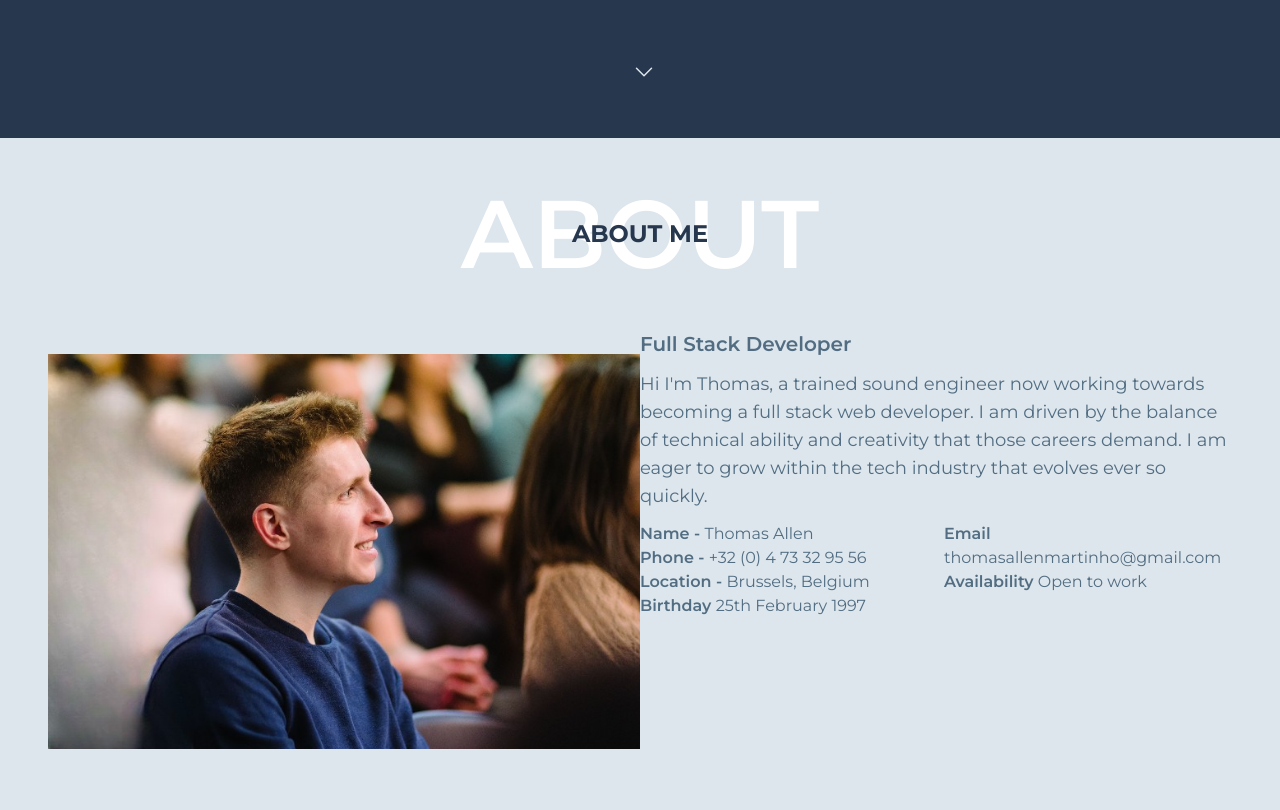
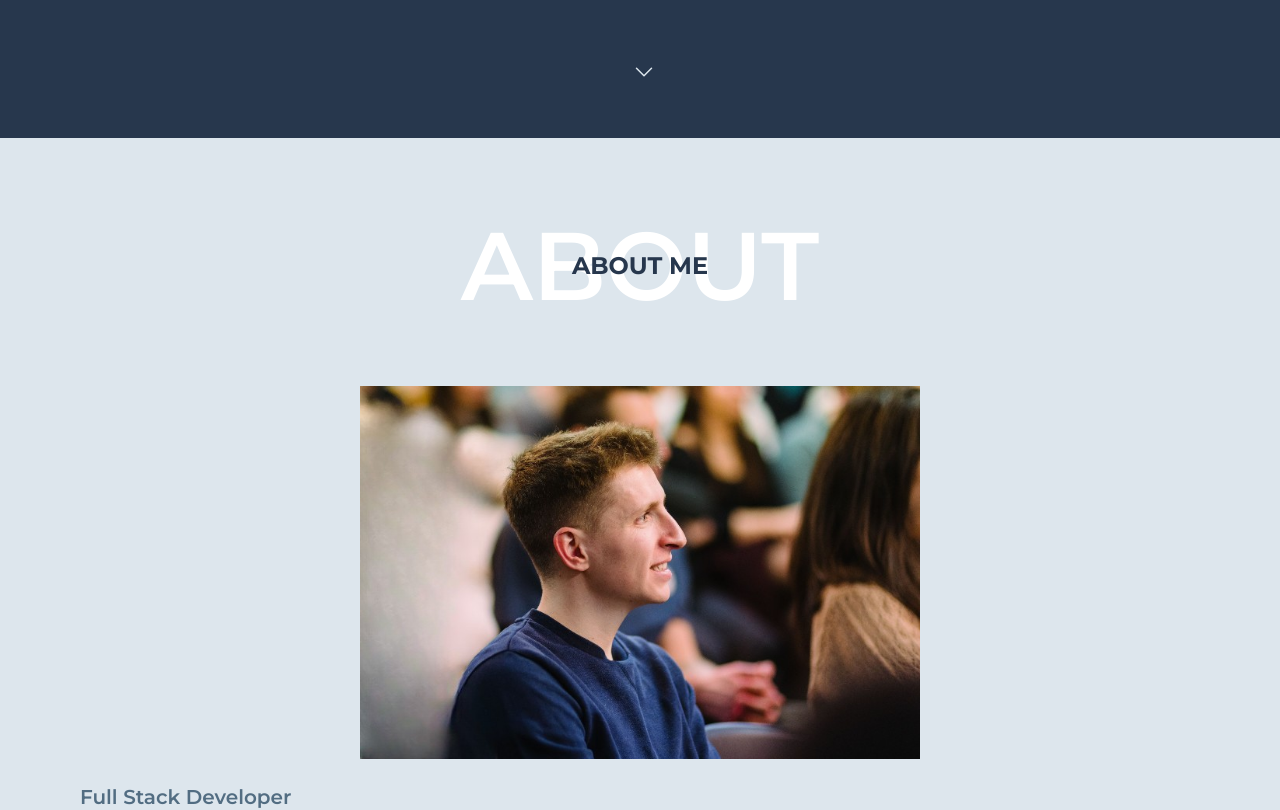
Before and after one commit to Thms25/my-first-portfolio, a Next.js app: page / in a window 1280 px wide. Shown: the part 720-1530 px from the top of the page. Built offline with nearby package versions, Linux system fonts and the light colour scheme.

Commit message:
done for the day

```diff
--- a/components/About.jsx
+++ b/components/About.jsx
@@ -3,20 +3,20 @@ import Image from 'next/image';
 
 const About = () => {
   return (
-    <section className='bg-light p-12'>
+    <section className='bg-light p-20'>
       <div className='text-center m-auto grid place-items-center relative mb-12'>
         <h1 className='uppercase text-8xl text-white font-semibold'>About</h1>
         <h2 className='absolute text-dark font-bold text-2xl uppercase'>About me</h2>
       </div>
-      <div className='text-primary lg:flex'>
-        <Image
-            priority
-            width={720}
-            height={480}
-            src='/images/me.jpeg'
-            className='m-auto my-6 w-1/2'
-        />
+      <div className='text-primary md:flex'>
         <div className=''>
+          <Image
+              priority
+              width={720}
+              height={480}
+              src='/images/me.jpeg'
+              className='m-auto my-6 w-full sm:w-1/2'
+          />
           <h3 className='font-semibold text-xl'>Full Stack Developer</h3>
           <p className='text-lg my-3'>
             Hi I'm Thomas, a trained sound engineer now working towards becoming a full stack web developer. I am driven by the balance of technical ability and creativity that those careers demand. I am eager to grow within the tech industry that evolves ever so quickly.
```
